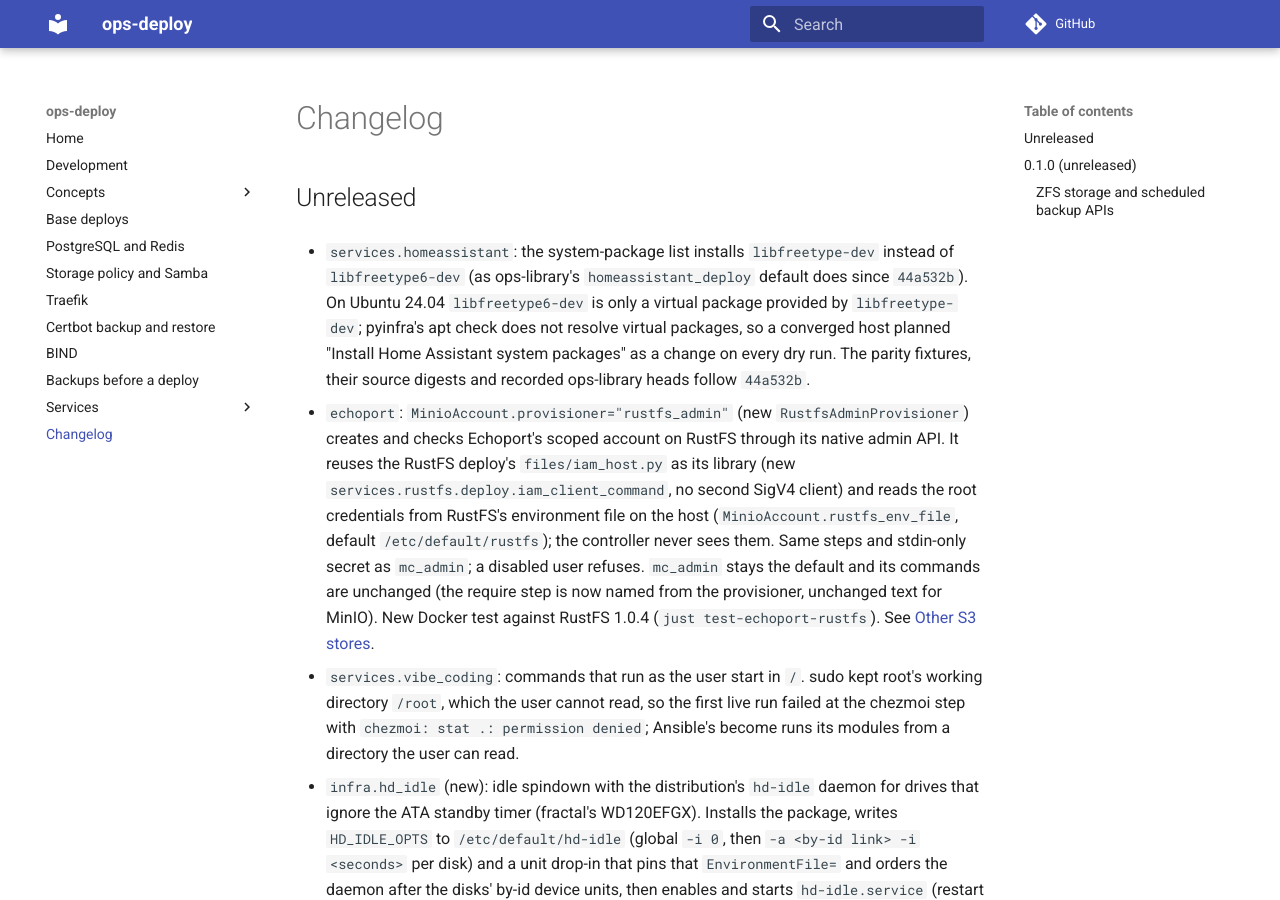
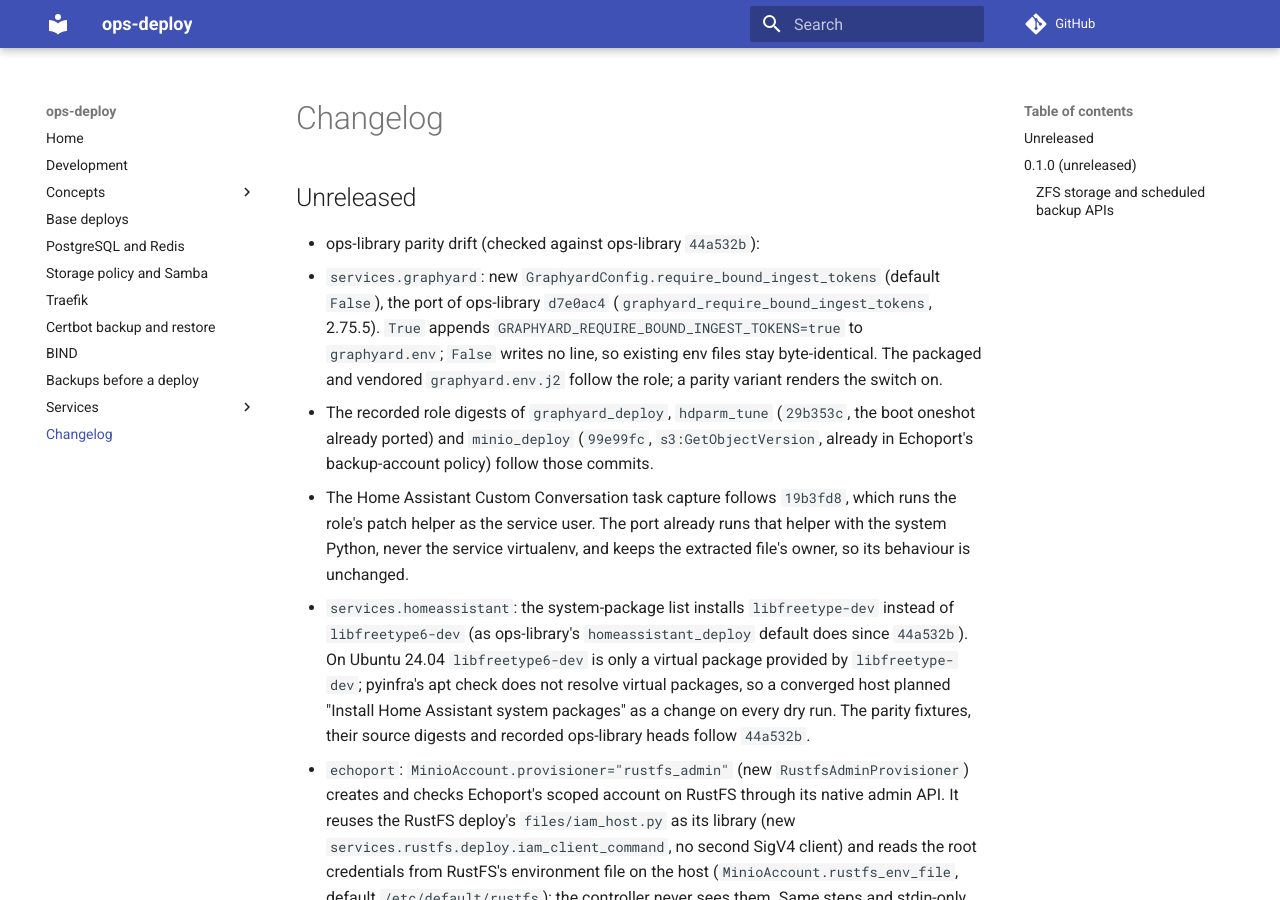
Before and after one commit to ephes/ops-deploy, an MkDocs documentation site: the page built from docs/changelog.md, in a window 1280 px wide and 900 px high. Built offline with MkDocs 1.6.1 and Material for MkDocs 9.7.7, drawn with Linux system fonts in a browser that asks for light colours; comment, search, counter and statistics services are not loaded.

Commit message:
Follow ops-library main: graphyard bound ingest tokens and refreshed parity records
graphyard: port graphyard_require_bound_ingest_tokens (ops-library d7e0ac4)
as GraphyardConfig.require_bound_ingest_tokens, default False; the packaged
and vendored graphyard.env.j2 follow the role.

Record the new role digests of graphyard_deploy, hdparm_tune (29b353c, boot
oneshot already ported) and minio_deploy (99e99fc, GetObjectVersion already in
Echoport's policy), and refresh the Home Assistant Custom Conversation task
capture to 19b3fd8, whose become_user change the port's system-Python helper
already covers.

```diff
--- a/docs/changelog.md
+++ b/docs/changelog.md
@@ -1,6 +1,23 @@
 # Changelog
 
 ## Unreleased
+
+- ops-library parity drift (checked against ops-library `44a532b`):
+  - `services.graphyard`: new `GraphyardConfig.require_bound_ingest_tokens`
+    (default `False`), the port of ops-library `d7e0ac4`
+    (`graphyard_require_bound_ingest_tokens`, 2.75.5). `True` appends
+    `GRAPHYARD_REQUIRE_BOUND_INGEST_TOKENS=true` to `graphyard.env`; `False`
+    writes no line, so existing env files stay byte-identical. The packaged
+    and vendored `graphyard.env.j2` follow the role; a parity variant renders
+    the switch on.
+  - The recorded role digests of `graphyard_deploy`, `hdparm_tune` (`29b353c`,
+    the boot oneshot already ported) and `minio_deploy` (`99e99fc`,
+    `s3:GetObjectVersion`, already in Echoport's backup-account policy) follow
+    those commits.
+  - The Home Assistant Custom Conversation task capture follows `19b3fd8`,
+    which runs the role's patch helper as the service user. The port already
+    runs that helper with the system Python, never the service virtualenv, and
+    keeps the extracted file's owner, so its behaviour is unchanged.
 
 - `services.homeassistant`: the system-package list installs
   `libfreetype-dev` instead of `libfreetype6-dev` (as ops-library's
--- a/src/ops_deploy/services/graphyard/templates/graphyard.env.j2
+++ b/src/ops_deploy/services/graphyard/templates/graphyard.env.j2
@@ -33,3 +33,7 @@ GRAPHYARD_SQLITE_TIMEOUT_SECONDS={{ graphyard_sqlite_timeout_seconds }}
 GRAPHYARD_SQLITE_BUSY_TIMEOUT_MS={{ graphyard_sqlite_busy_timeout_ms }}
 GRAPHYARD_SQLITE_JOURNAL_MODE={{ graphyard_sqlite_journal_mode }}
 GRAPHYARD_SQLITE_SYNCHRONOUS={{ graphyard_sqlite_synchronous }}
+{% if graphyard_require_bound_ingest_tokens | bool %}
+
+GRAPHYARD_REQUIRE_BOUND_INGEST_TOKENS=true
+{% endif %}
```
Also changed, not shown: docs/services/graphyard.md (+1 -0 lines), 7 other files.
